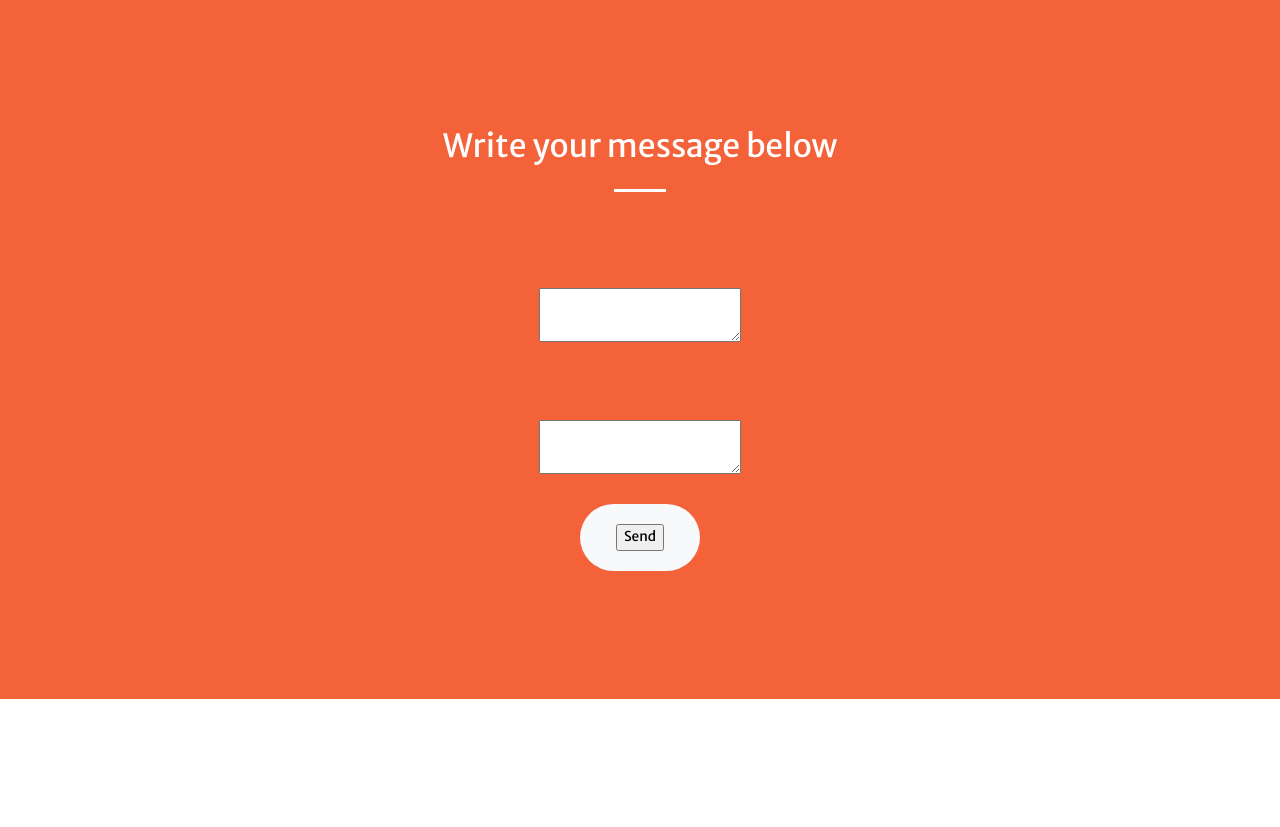
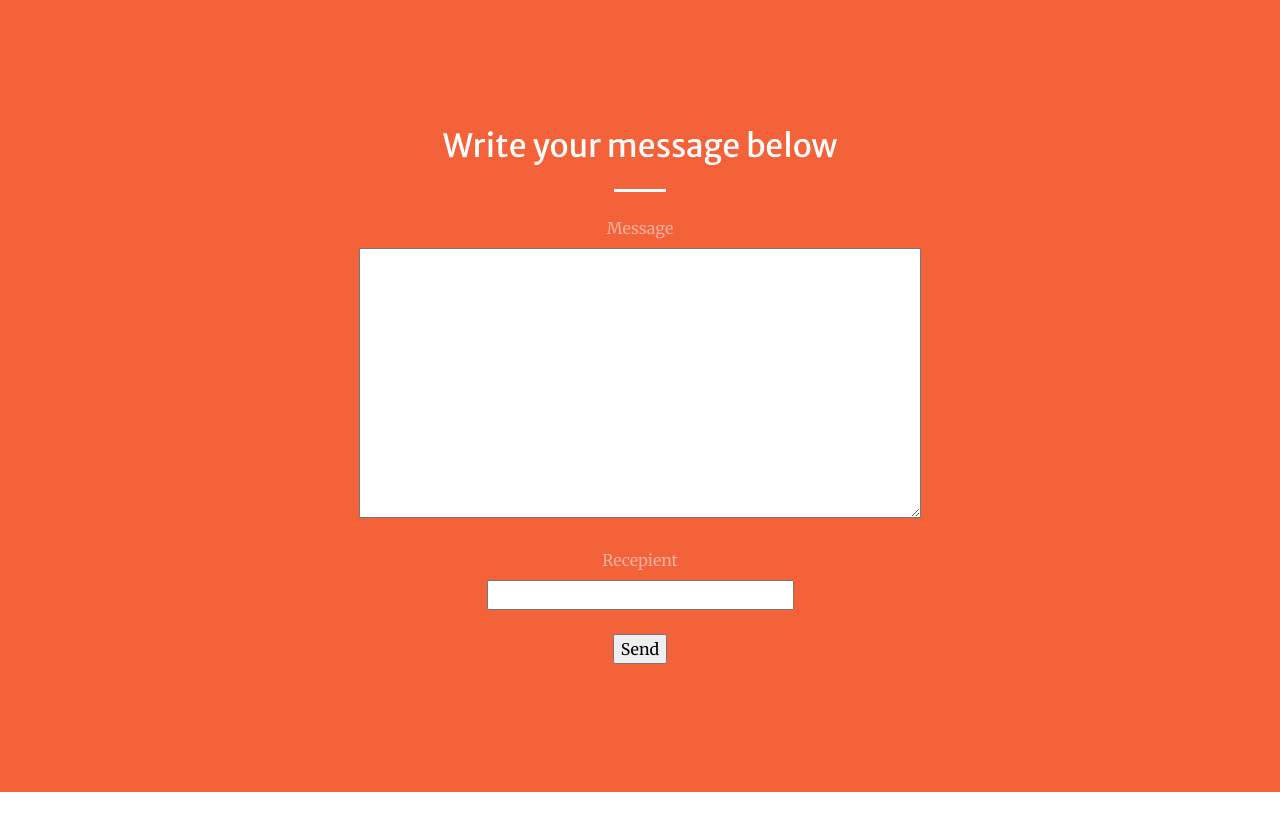
Before and after one commit to andrewnyu/igreet, a Flask app: page / in a window 1280 px wide. Shown: the part 801-1628 px from the top of the page. Run offline with Flask 2, Linux system fonts and the light colour scheme; some libraries are stand-ins or nearby versions.

Commit message:
Improve form UI

```diff
--- a/app/main/forms.py
+++ b/app/main/forms.py
@@ -5,6 +5,6 @@ from wtforms.validators import ValidationError, DataRequired
 from app.models import User
 
 class MessageForm(FlaskForm):
-    Message = TextAreaField('')
-    Recepient = TextAreaField('')
+    Message = TextAreaField('Message', render_kw={"rows": 11, "cols": 60})
+    Recipient = StringField('Recepient')
     submit = SubmitField('Send')
--- a/app/templates/index.html
+++ b/app/templates/index.html
@@ -59,15 +59,15 @@
                         <form action="" method="post">
                         {{ form.hidden_tag() }}
                         <!-- Jinja Form for message input-->
-                        <p class="text-white-50 mb-4"> {{ form.Message.label }} </p><br>
-                        {{ form.Message(size=256) }} <br>
+                        <p class="text-white-50 mb-4"> {{ form.Message.label }} <br>
+                        {{ form.Message(size=256) }}
+                        </p>
                         <!-- Jinja Form for message recipient-->
-                        <p class="text-white-50 mb-4"> {{ form.Message.label }} </p><br>
-                        {{ form.Message(size=256) }}
-                        <br>
-                        <br>
+                        <p class="text-white-50 mb-4"> {{ form.Recipient.label }} <br>
+                            {{ form.Recipient(size=32) }}
+                        </p>
                         <!-- Jinja Form for Launch button-->
-                        <a class="btn btn-light btn-xl js-scroll-trigger" href="#services">{{ form.submit() }}</a>
+                        {{form.submit()}}
                         </form>
 
                     </div>
```
